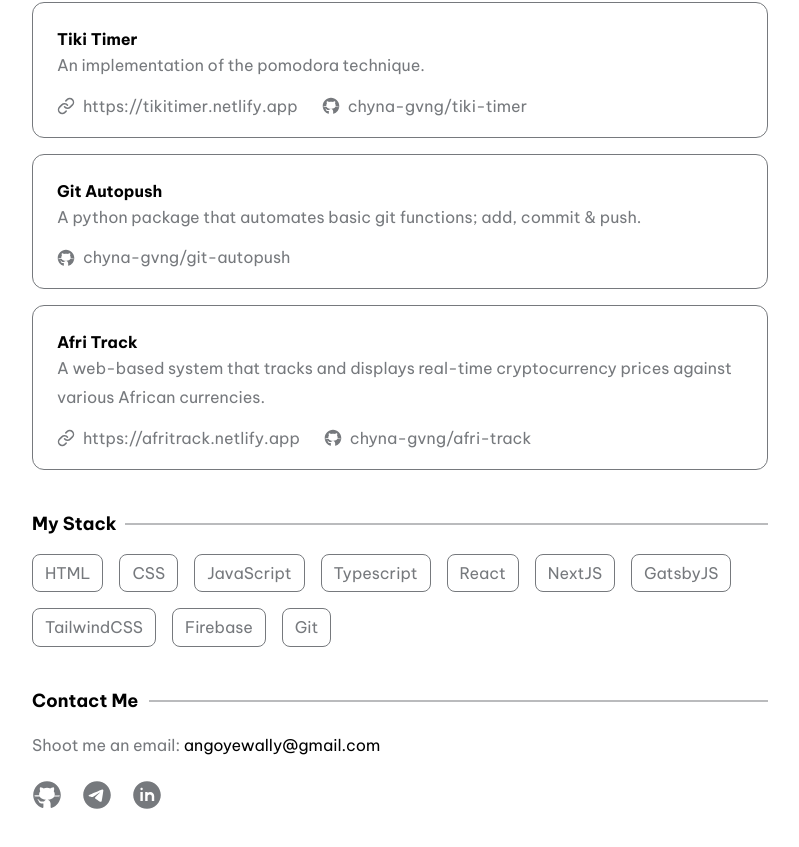
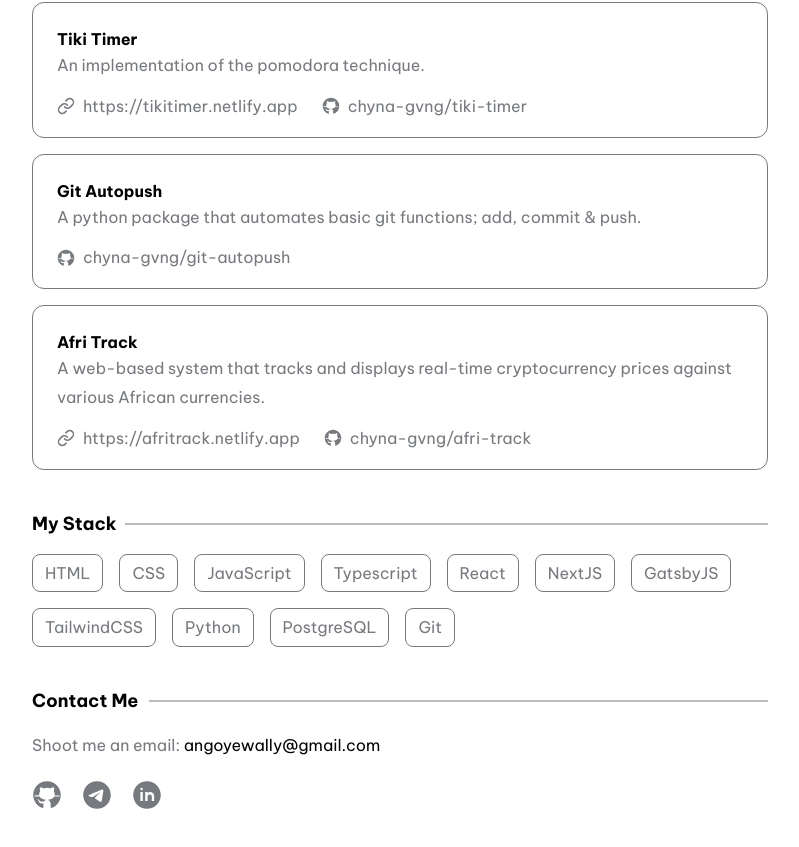
Before and after one commit to chyna-gvng/my-portfolio, a Next.js app: page / in a window 1280 px wide. Shown: the part 602-1449 px from the top of the page, without its empty margins (240-1039 px from the left). Built offline with nearby package versions, Linux system fonts and the light colour scheme.

Commit message:
second commit

```diff
--- a/data/config.js
+++ b/data/config.js
@@ -53,7 +53,8 @@ export const stack = {
     'NextJS',
     'GatsbyJS',
     'TailwindCSS',
-    'Firebase',
+    'Python',
+    'PostgreSQL',
     'Git'
   ]
 };
```
